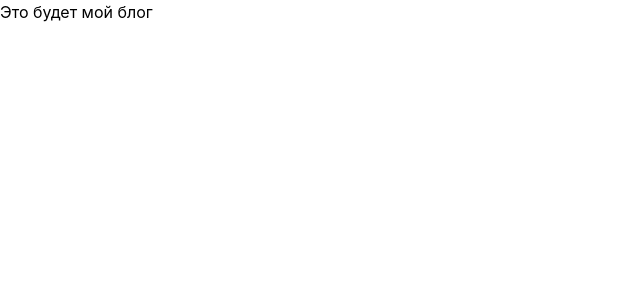
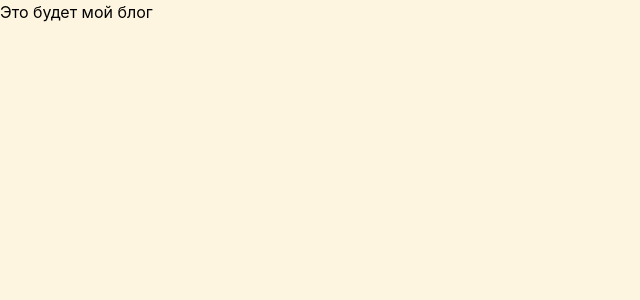
Before and after one commit to Dronicsam/unrealblog, a Next.js app: page / in a window 1280 px wide. Shown: the top 300 px of the page, without its empty margins (0-640 px from the left). Built offline with nearby package versions, Linux system fonts and the light colour scheme.

Commit message:
:sparkles: Lint

```diff
--- a/src/app/layout.tsx
+++ b/src/app/layout.tsx
@@ -4,8 +4,7 @@ import { ColorSchemeScript, MantineProvider } from "@mantine/core";
 import type { ReactNode } from "react";
 
 export const metadata = {
-  title: "My Mantine app",
-  description: "I have followed setup instructions carefully",
+  title: "Dronicsam`s blog",
 };
 
 export default function RootLayout({ children }: { children: ReactNode }) {
@@ -13,9 +12,9 @@ export default function RootLayout({ children }: { children: ReactNode }) {
     <html lang="en">
       <head>
         <ColorSchemeScript />
-        <title></title>
+        <title>{metadata.title}</title>
       </head>
-      <body>
+      <body style={{ background: "#FDF5DF" }}>
         <MantineProvider>{children}</MantineProvider>
       </body>
     </html>
--- a/src/app/page.tsx
+++ b/src/app/page.tsx
@@ -1,3 +1,3 @@
 import { Home } from "routes/Home";
 
-export default Home
+export default Home;
--- a/src/routes/Home/index.ts
+++ b/src/routes/Home/index.ts
@@ -1 +1 @@
-export { Home } from "./Home.tsx"
+export { Home } from "./Home";
--- a/src/routes/Home/style.module.scss
+++ b/src/routes/Home/style.module.scss
@@ -1,3 +1,2 @@
 .container {
-
 }
--- /dev/null
+++ b/src/shared/ui/fonts/fonts.scss
@@ -0,0 +1,5 @@
+@import url("https://fonts.googleapis.com/css2?family=Montserrat:ital,wght@0,100..900;1,100..900&family=Roboto+Condensed:ital,wght@0,100..900;1,100..900&family=Yarndings+12&display=swap");
+
+$Montserrat: "Montserrat", sans-serif;
+$Roboto: "Roboto", sans-serif;
+$Yardings: "Yardings";
--- /dev/null
+++ b/src/widgets/Header/Header.tsx
@@ -0,0 +1 @@
+export const Header = () => <div>123</div>;
--- /dev/null
+++ b/src/widgets/Header/index.ts
@@ -0,0 +1 @@
+export { Header } from "./Header";
```
Also changed, not shown: package.json (+9 -1 lines), src/routes/Home/Home.tsx (+5 -7 lines), tsconfig.json (+29 -24 lines), .eslintrc.json (added), src/widgets/Header/style.module.scss (added), 2 other files (tests, documents, lock files or other folders).
